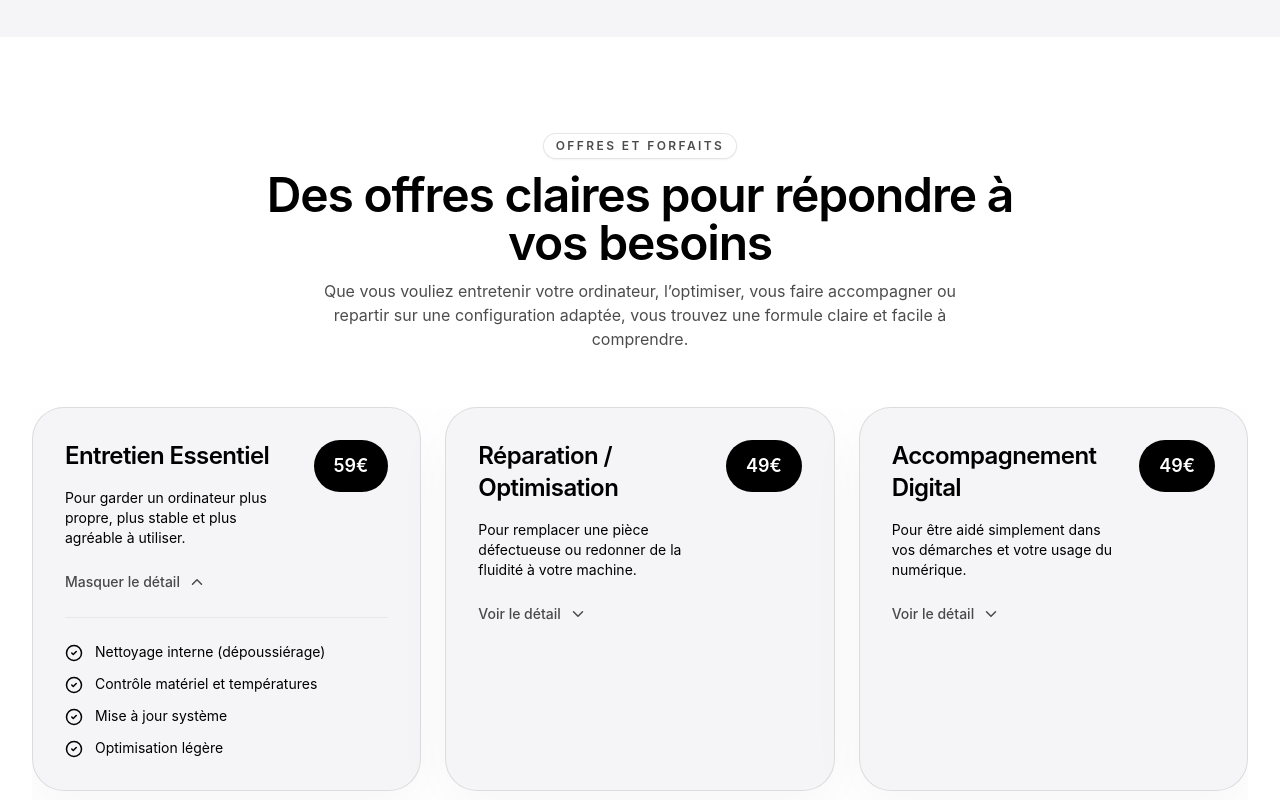
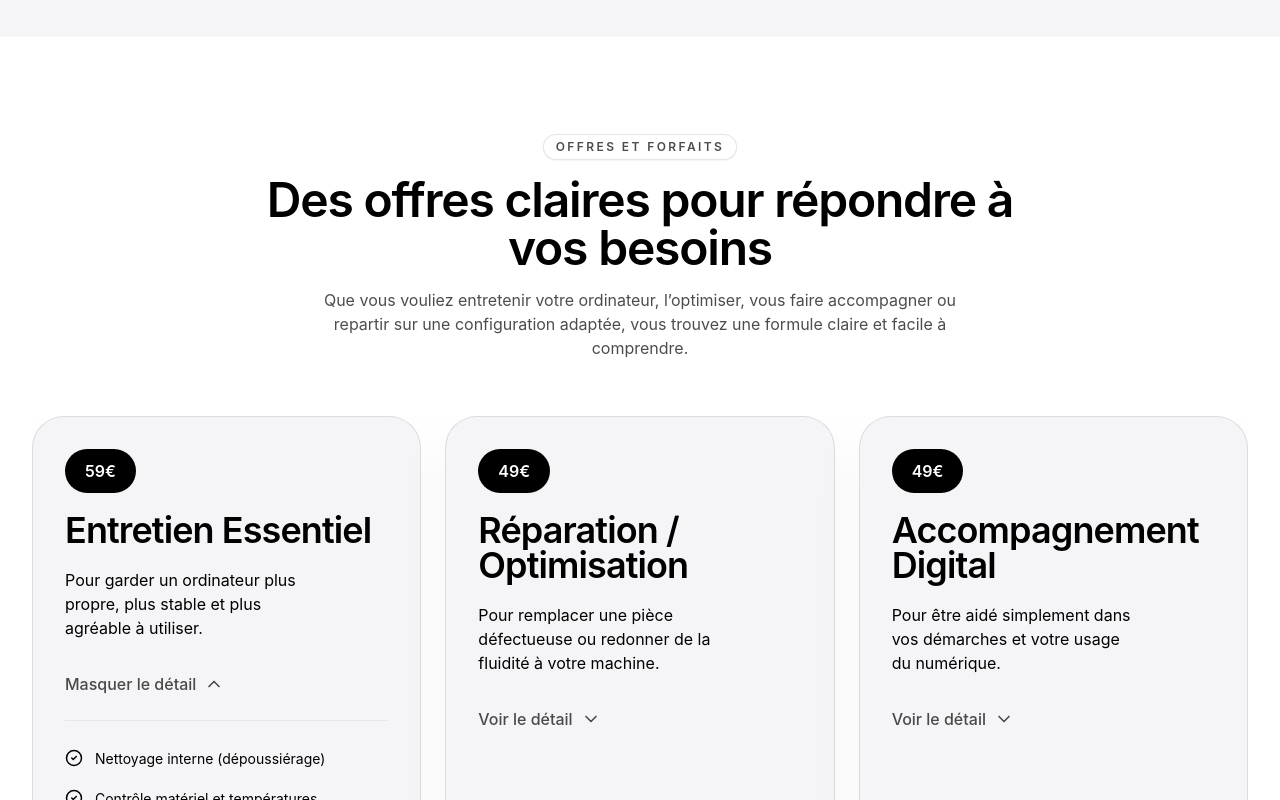
Before and after one commit to zanksolutions-hash/zanksolutions-1.0, a React (Vite) app: page / in a window 1280 px wide. Shown: the part 3720-4520 px from the top of the page. Built offline with nearby package versions, Linux system fonts and the light colour scheme; the HTML template or start-up script is replaced by a standard one.

Commit message:
Update App.tsx

```diff
--- a/src/App.tsx
+++ b/src/App.tsx
@@ -794,11 +794,21 @@ export default function App() {
 
         <section id="forfaits" className="bg-white">
           <div className="mx-auto max-w-7xl px-5 py-24 lg:px-8">
-            <SectionTitle
-              eyebrow="Offres et forfaits"
-              title="Des offres claires pour répondre à vos besoins"
-              description="Que vous vouliez entretenir votre ordinateur, l’optimiser, vous faire accompagner ou repartir sur une configuration adaptée, vous trouvez une formule claire et facile à comprendre."
-            />
+            <div className="mx-auto max-w-3xl text-center">
+              <span className="mx-auto inline-flex rounded-full border border-black/10 bg-white px-3 py-1 text-xs font-semibold uppercase tracking-[0.2em] text-black/70 shadow-sm">
+                Offres et forfaits
+              </span>
+
+              <h2 className="mt-4 text-[2.25rem] font-semibold leading-[1.02] tracking-tight text-black sm:text-4xl lg:text-5xl">
+                Des offres claires pour répondre à vos besoins
+              </h2>
+
+              <p className="mx-auto mt-4 max-w-[22ch] text-[1.05rem] leading-8 text-black/70 sm:max-w-2xl sm:text-base">
+                Que vous vouliez entretenir votre ordinateur, l’optimiser, vous
+                faire accompagner ou repartir sur une configuration adaptée,
+                vous trouvez une formule claire et facile à comprendre.
+              </p>
+            </div>
 
             <div className="mt-14">
               <MobileSwipeRow itemClassName="md:grid md:grid-cols-2 xl:grid-cols-3 md:gap-6">
@@ -808,7 +818,7 @@ export default function App() {
                   return (
                     <article
                       key={forfait.title}
-                      className="min-w-[92%] sm:min-w-[84%] snap-start rounded-[2rem] border border-black/10 bg-[#f5f5f7] p-6 shadow-[0_18px_60px_rgba(0,0,0,0.04)] sm:p-8 md:min-w-0"
+                      className="min-w-[88%] snap-start rounded-[2rem] border border-black/10 bg-[#f5f5f7] p-6 shadow-[0_18px_60px_rgba(0,0,0,0.04)] sm:min-w-[82%] sm:p-8 md:min-w-0"
                     >
                       <button
                         type="button"
@@ -819,25 +829,28 @@ export default function App() {
                         }
                         className="w-full text-left"
                       >
-                        <div className="flex items-start justify-between gap-3">
-                          <div className="min-w-0 pr-2">
-                            <h3 className="max-w-[10ch] text-[2rem] font-semibold leading-[1.02] tracking-tight text-black sm:max-w-none sm:text-2xl">
+                        <div className="flex flex-col gap-4 sm:gap-5">
+                          <div className="flex justify-start">
+                            <div className="inline-flex rounded-full bg-black px-4 py-2 text-sm font-semibold leading-none text-white sm:px-5 sm:py-2.5 sm:text-base">
+                              {forfait.price}
+                            </div>
+                          </div>
+
+                          <div className="min-w-0">
+                            <h3 className="text-[2.1rem] font-semibold leading-[0.98] tracking-tight text-black sm:text-[2.25rem]">
                               {forfait.title}
                             </h3>
-                            <p className="mt-4 max-w-[22ch] text-[15px] leading-7 text-black/62 sm:max-w-none sm:text-sm">
+
+                            <p className="mt-5 max-w-[18ch] text-[1.05rem] leading-8 text-black/62 sm:max-w-[24ch] sm:text-base">
                               {forfait.hook}
                             </p>
                           </div>
-
-                          <div className="shrink-0 rounded-full bg-black px-4 py-2 text-base font-semibold leading-none text-white sm:px-5 sm:py-3 sm:text-lg">
-                            {forfait.price}
-                          </div>
                         </div>
 
-                        <div className="mt-6 flex items-center gap-2 text-sm font-medium text-black/70">
+                        <div className="mt-8 flex items-center gap-2 text-[1.05rem] font-medium text-black/70 sm:text-base">
                           <span>{isOpen ? "Masquer le détail" : "Voir le détail"}</span>
                           <ChevronDown
-                            size={18}
+                            size={20}
                             className={`transition-transform ${
                               isOpen ? "rotate-180" : ""
                             }`}
@@ -851,11 +864,11 @@ export default function App() {
                             {forfait.details.map((item) => (
                               <div
                                 key={item}
-                                className="flex items-start gap-3 text-sm text-black/72"
+                                className="flex items-start gap-3 text-sm leading-7 text-black/72"
                               >
                                 <CheckCircle2
                                   size={18}
-                                  className="mt-0.5 shrink-0 text-black"
+                                  className="mt-1 shrink-0 text-black"
                                 />
                                 <span>{item}</span>
                               </div>
@@ -867,15 +880,16 @@ export default function App() {
                               <p className="text-sm font-semibold uppercase tracking-[0.18em] text-black/40">
                                 Options
                               </p>
+
                               <div className="mt-4 space-y-3">
                                 {forfait.options.map((option) => (
                                   <div
                                     key={option}
-                                    className="flex items-start gap-3 text-sm text-black/72"
+                                    className="flex items-start gap-3 text-sm leading-7 text-black/72"
                                   >
                                     <CheckCircle2
                                       size={18}
-                                      className="mt-0.5 shrink-0 text-black"
+                                      className="mt-1 shrink-0 text-black"
                                     />
                                     <span>{option}</span>
                                   </div>
```
